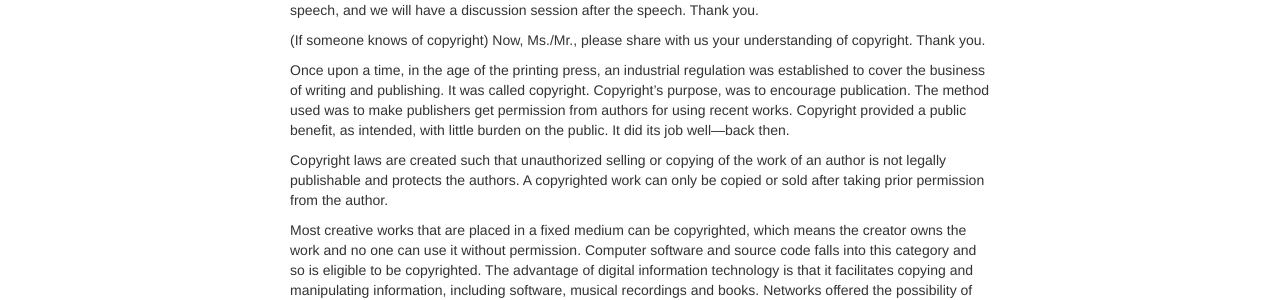
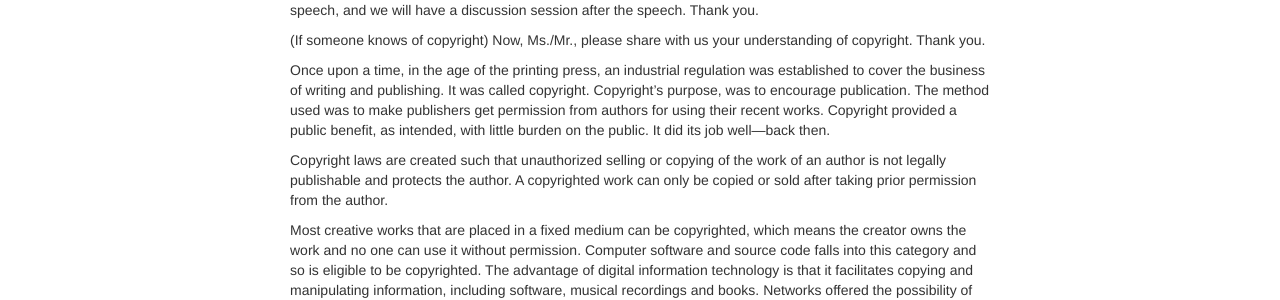
Before and after one commit to wxie2017/wxie2017.github.io, a Jekyll site: the page built from pages/speech/copyright_vs_copyleft.md, in a window 1280 px wide. Shown: the part 282-582 px from the top of the page. Built offline with Jekyll 4.4.1, drawn with Linux system fonts in a browser that asks for light colours.

Commit message:
minor modification

```diff
--- a/pages/speech/copyright_vs_copyleft.md
+++ b/pages/speech/copyright_vs_copyleft.md
@@ -23,11 +23,11 @@ copyright. Thank you.
 Once upon a time, in the age of the printing press, an industrial regulation was established
 to cover the business of writing and publishing. It was called copyright. Copyright's purpose,
 was to encourage publication. The method used was to make publishers get permission from
-authors for using recent works. Copyright provided a public benefit, as intended, with little
-burden on the public. It did its job well—back then.
+authors for using their recent works. Copyright provided a public benefit, as intended, with
+little burden on the public. It did its job well—back then.
 
 Copyright laws are created such that unauthorized selling or copying of the work of an author
-is not legally publishable and protects the authors. A copyrighted work can only be copied
+is not legally publishable and protects the author. A copyrighted work can only be copied
 or sold after taking prior permission from the author.
 
 Most creative works that are placed in a fixed medium can be copyrighted, which means the
```
